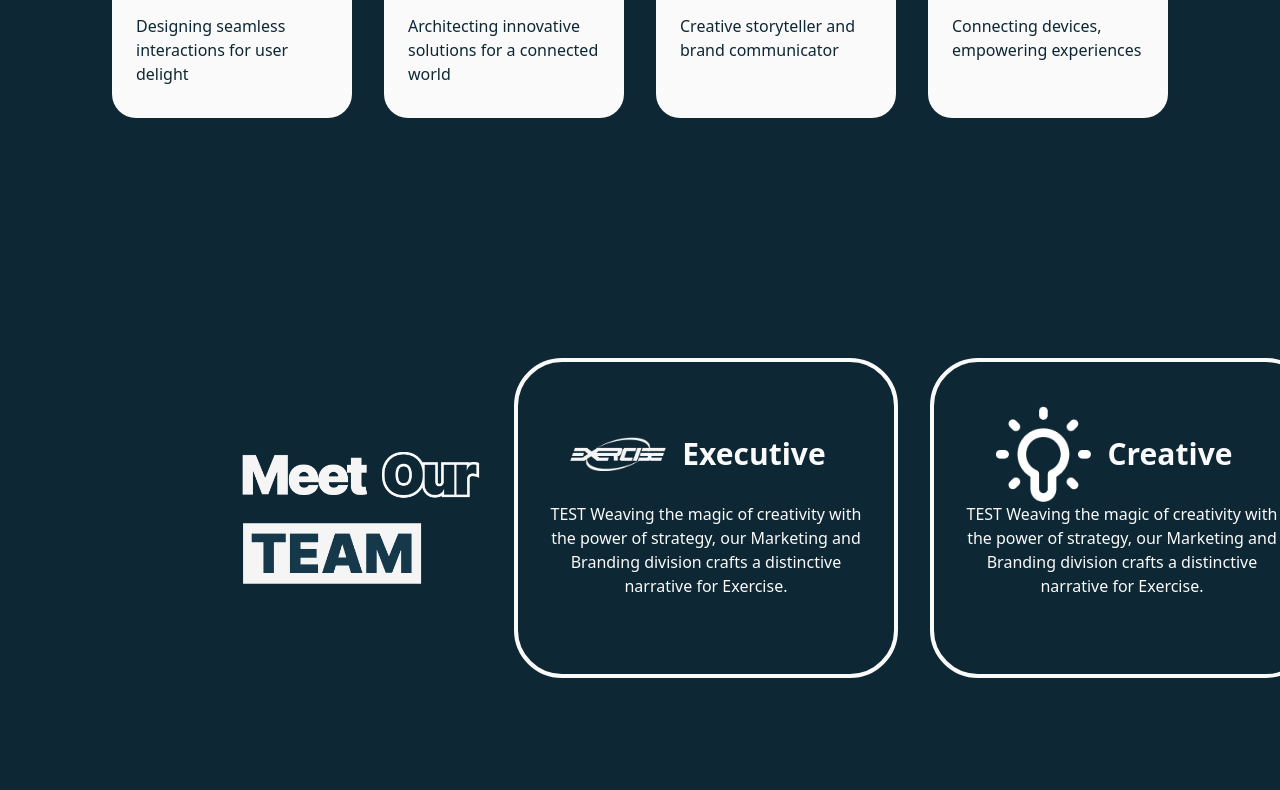
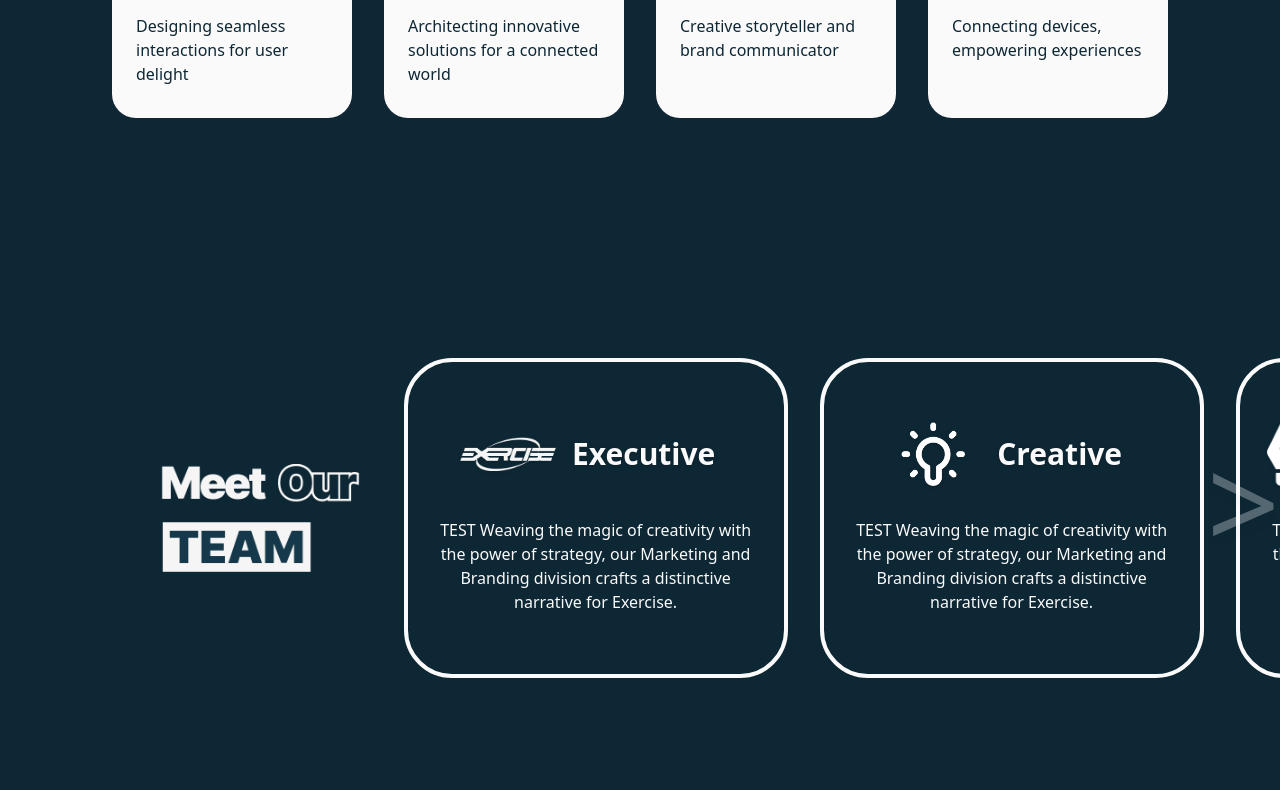
Before and after one commit to EXERCISE-FTUI/Website-Exercise-FE, a React (Vite) app: page /home in a window 1280 px wide. Shown: the part 1130-1920 px from the top of the page. Built offline with nearby package versions, Linux system fonts and the light colour scheme.

Commit message:
progress on our team

```diff
--- a/src/pages/Landing/components/TeamBox.tsx
+++ b/src/pages/Landing/components/TeamBox.tsx
@@ -4,10 +4,11 @@ export default function TeamBox(props: {icon: string, alt: string, title: string
       flex flex-col items-center
       w-96 min-w-[24rem] h-80 rounded-[3rem] border-4 border-exer-white
       text-exer-white justify-center pb-8
+      hover:bg-exer-white hover:text-exer-charcoal transition-all duration-300 ease-in-out
     ">
-      <div className="flex items-center">
-        <img src={props.icon} alt={props.alt} className="w-24 h-24 object-contain" />
-        <h3 id="team-title" className="text-3xl font-bold mx-4">{props.title}</h3>
+      <div className="flex items-center justify-center">
+        <img src={props.icon} alt={props.alt} className="w-24 h-16 my-8 object-contain drop-shadow" />
+        <h3 id="team-title" className="text-3xl font-bold mx-4 text-center drop-shadow text-exer-white">{props.title}</h3>
       </div>
 
       <p id="team-subtitle" className="text-center mx-6">{props.subtitle}</p>
--- a/src/pages/Landing/index.tsx
+++ b/src/pages/Landing/index.tsx
@@ -1,5 +1,5 @@
 import CheckOurTools from '../../components/CheckOurTools';
-import Hero from './section/hero';
+import Hero from './section/Hero';
 import OurWorks from './section/OurWorks'
 import Team from './section/Team';
 
--- a/src/pages/Landing/section/Team.tsx
+++ b/src/pages/Landing/section/Team.tsx
@@ -22,27 +22,48 @@ const team: Array<{icon: string, alt: string, title: string, subtitle: string}>
     alt: "Design Sepecialist",
     title: "Design Sepecialist",
     subtitle: "TEST Weaving the magic of creativity with the power of strategy, our Marketing and Branding division crafts a distinctive narrative for Exercise."
-  }
+  },
+  {
+    icon: ExerLogo,
+    alt: "Executive",
+    title: "Executive",
+    subtitle: "TEST Weaving the magic of creativity with the power of strategy, our Marketing and Branding division crafts a distinctive narrative for Exercise."
+  },
+  {
+    icon: Vector0,
+    alt: "Creative",
+    title: "Creative",
+    subtitle: "TEST Weaving the magic of creativity with the power of strategy, our Marketing and Branding division crafts a distinctive narrative for Exercise."
+  },
+  {
+    icon: Vector1,
+    alt: "Design Sepecialist",
+    title: "Design Sepecialist",
+    subtitle: "TEST Weaving the magic of creativity with the power of strategy, our Marketing and Branding division crafts a distinctive narrative for Exercise."
+  },
 ];
 
 export default function Team() {
   return (
     <div id="team-section" className="
-      flex items-center py-60 pl-60"
+      flex items-center pt-60 pl-12 xl:pl-40 relative
+      flex-col md:flex-row md:gap-4
+      "
     >
       <div id="team-text" className="
         flex flex-col items-center
       ">
-        <img src={MeetOurTeam} alt="Meet Our Team" className="h-52 object-contain" />
+        <img src={MeetOurTeam} alt="Meet Our Team" className=" w-[20rem] md:w-[40rem] md:pb-0 pb-12 object-contain" />
       </div>
 
       <div id="team-boxes" className="
-        flex gap-8 overflow-x-auto scrollbar-hide
+        flex gap-8 overflow-x-auto scrollbar-hide hover:scale-[101%] transition-all duration-300 ease-in-out
       ">
         {team.map((team, index) => (
           <TeamBox key={index} icon={team.icon} alt={team.alt} title={team.title} subtitle={team.subtitle} />
         ))}
       </div>
+      <h1 className='text-white absolute right-0 top1/2 mb-8 animate-pulse text-[8rem] drop-shadow-xl hover:opacity-0 opacity-30 z-10 hidden md:block '>{'>'}</h1>
     </div>
   );
 }
--- a/src/pages/Landing/section/hero.tsx
+++ b/src/pages/Landing/section/hero.tsx
@@ -1,4 +1,4 @@
-import GioStare from '/src/assets/landing/GioStare.png';
+import VR from '/src/assets/landing/LandingVR.png';
 
 export default function Hero() {
   return(
@@ -13,7 +13,7 @@ export default function Hero() {
                 h-1/2 w-full
               relative
             ">
-        <img src={GioStare} alt="GioStare" className="
+        <img src={VR} alt="GioStare" className="
                 w-full h-full object-contain z-0
                 absolute drop-shadow-lg
                 hover:scale-110 duration-1000 transition-all
```
Also changed, not shown: src/assets/landing/LandingVR.png (added).
